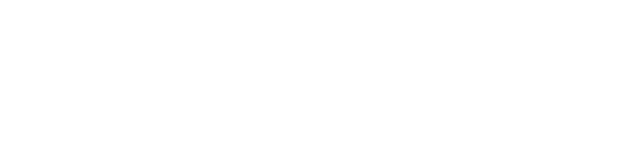
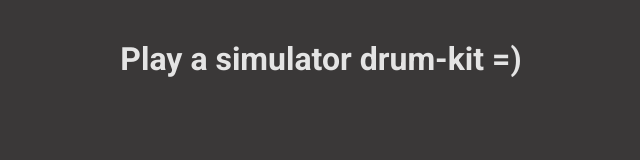
Before and after one commit to Threw96/drum-kit, a plain HTML site: page index.html in a window 1280 px wide. Shown: the whole page, without its empty margins (319-959 px from the left). Drawn offline with Linux system fonts and the light colour scheme; files that its build step writes are made by us from their sources.

Commit message:
first example landing page

```diff
--- a/css/style.css
+++ b/css/style.css
@@ -0,0 +1,27 @@
+@import url('https://fonts.googleapis.com/css2?family=Roboto:wght@300;400;700&display=swap');
+
+
+html{
+    padding: 0;
+    margin: 0;
+    background-color: #3a3838;
+    min-height: max-content;
+    font-family: 'Roboto', sans-serif;
+}
+
+.container{
+    display: flex;
+    flex-direction: column;
+    justify-content: center;
+    align-items: center;
+}
+
+
+h1{
+    color: rgb(228, 228, 228);
+    margin: 1rem;
+    padding: 1rem;
+    font-weight: bold;
+
+
+}
--- a/index.html
+++ b/index.html
@@ -4,10 +4,14 @@
     <meta charset="UTF-8">
     <meta http-equiv="X-UA-Compatible" content="IE=edge">
     <meta name="viewport" content="width=device-width, initial-scale=1.0">
-    <title>Document</title>
-    <link rel="stylesheet" href="..css/style.css">
+    <title>Drum kit</title>
+    <link rel="stylesheet" href="css/style.css">
 </head>
 <body>
+    <div class="container">
+        <h1>Play a simulator drum-kit =)</h1>
+        <div class="drum"></div>
+    </div>
 
 </body>
 <script src="index.js"></script>
```
